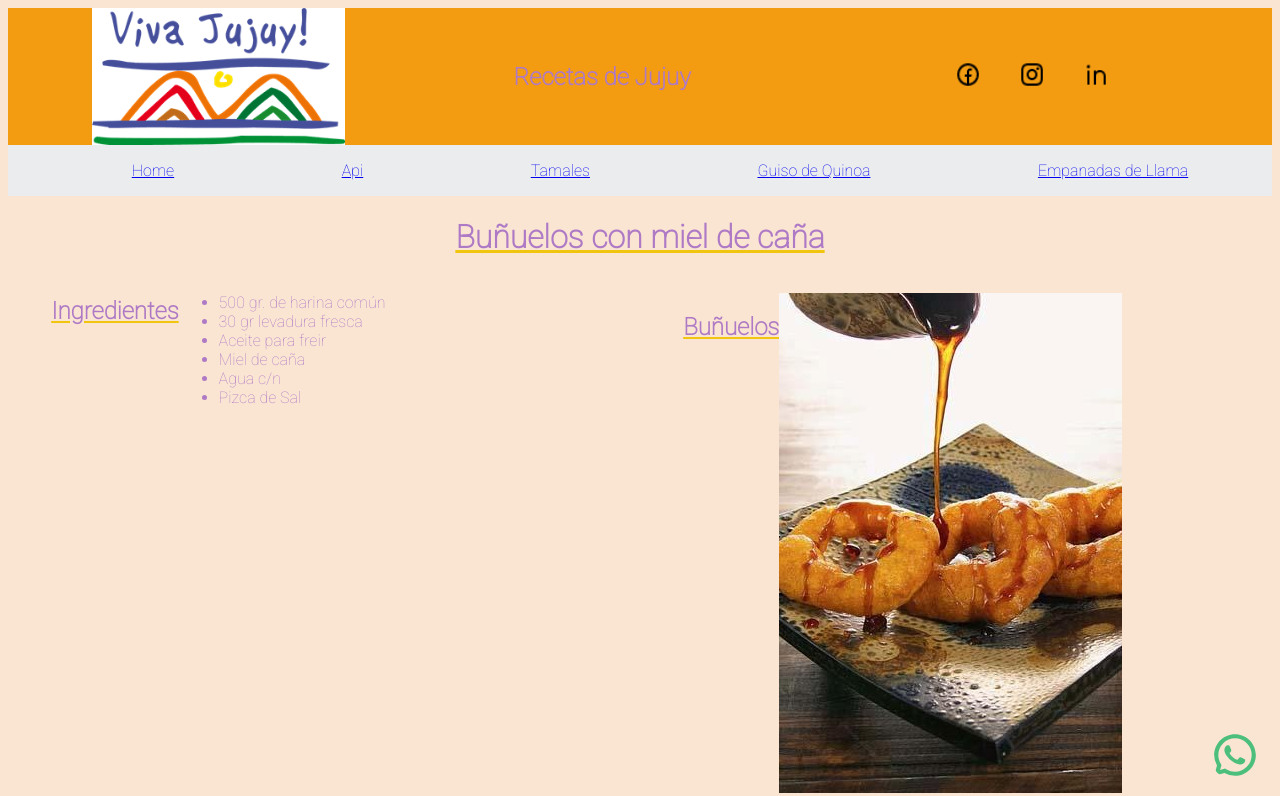
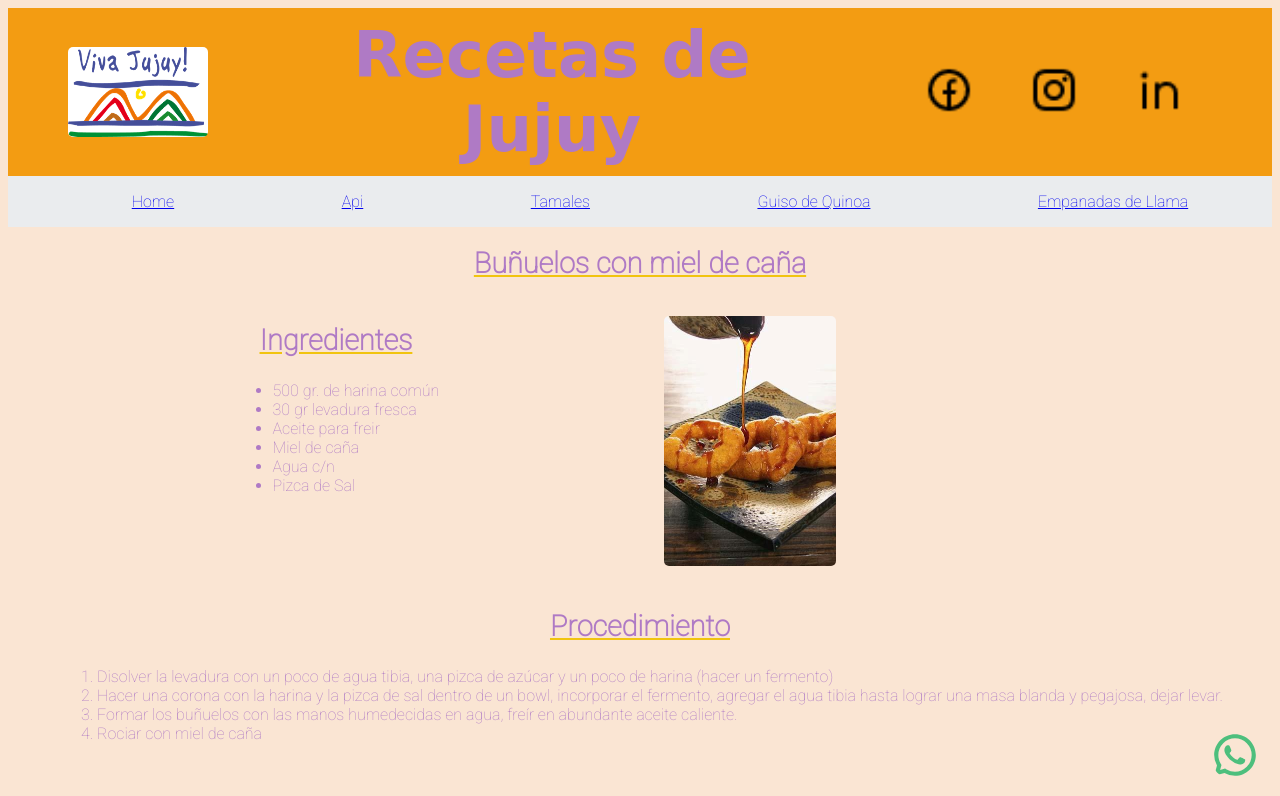
Before and after one commit to AnahiCampos19/proyecto1, a plain HTML site: page index.html in a window 1280 px wide. Shown: the top 796 px of the page. Drawn offline with Linux system fonts and the light colour scheme.

Commit message:
Add files via upload

```diff
--- a/css/main.css
+++ b/css/main.css
@@ -5,26 +5,59 @@
 body{
     background-color:#FAE5D3 ;
     color: #AF7AC5 ;
-    text-align: center;
     font-family: 'Roboto', sans-serif;
 }
+header{
+    display: flex;
+    flex-wrap: wrap;
+    width: 100%;
+    justify-content: space-around;
+    align-items: center;
+    background-color: #F39C12;
+    min-height: 15vh;
+}
+.logo{
+    width: 140px;
+    height: 90px;
+    margin: 10px;
+}
+.encabezado2{
+    width: 35vw;
+    text-align: center;
+    font-family: cursive;
+    font-size: 4em;
+    margin: 10px;
+}
+
+.container{
+    display: flex;
+    width: 25% ;
+    justify-content: space-around;
+    margin: 10px;
+}
+.redes{
+    width: 50px;
+    height: 50px;
+    margin: 5px;
+}
+
+
 h2{
-    font-family: "ana";
+    font-family: "ana" ;
 }
 nav{
     display: flex;
     flex-wrap: wrap;
     background-color: #EAECEE;
     width:100% ;
-
-
+    text-decoration: none;
 }
 nav ul{
     display: flex;
     flex-wrap: wrap;
     list-style: none;
     justify-content:space-around;
-    text-decoration: double;
+    text-decoration: none;
     width:100% ;
     height: 100%;
 }
@@ -32,6 +65,8 @@ nav ul{
 .titulos{
     text-decoration:underline;
     text-decoration-color:#F1C40F;
+    font-size: 1.8rem;
+    text-align: center;
 }
 
 .izquierda{
@@ -49,67 +84,30 @@ nav ul{
     right: 20px;
     border-radius: 80px;
 }
-.redes{
-    width: 110%;
-    height: 110%;
-}
-.logo{
-    width: 100%;
-    height: 100%;
-}
+
 .subtitulos{
     text-decoration:underline;
     text-decoration-color:#F1C40F;
     text-align: left;
 }
 
-.pie, .encabezado{
-    display: flex;
-    justify-content:space-around;
-    align-items: center;
-    flex-wrap:wrap ;
-    width: 100%;
-    height: 100%;
-}
-.encabezado1, .encabezado2, .encabezado3{
-    display: flex;
-    flex-wrap:wrap ;
-    align-items: center;
-    width: 20%;
-}
 
-.container{
-    display: flex;
-    flex-wrap: wrap;
-    width: 100% ;
-    height: 100%;
-}
-
-.container div{
-    display: flex;
-    justify-content:space-around;
-    align-items: center;
-    flex-wrap:wrap ;
-    padding: 10px;
-    margin: 10px;
-
-}
 
 .contenidoprincipal{
     display: flex;
     flex-wrap: wrap;
     justify-content:space-around;
-    width:100%;
-    height: 100%;
+    width: 90vw;
+    max-width: 1000px;
+    min-width: 320px;
+    margin: auto;
+}
+img{
+    width: 50%;
+    border-radius: 5px;
 }
 
-header, footer{
-    background-color: #F39C12;
-    display: flex;
-    flex-wrap: wrap;
-    width: 100% ;
-    height: 100%;
-}
+
 .procedimiento{
     display: flex;
     flex-wrap: wrap;
@@ -128,9 +126,15 @@ header, footer{
 .mapafooter{
     width: 100% ;
     height: 100%;
+    margin: 2px;
 }
-.parte1, .parte2{
+footer{
+    background-color: #F39C12;
     display: flex;
     flex-wrap: wrap;
-    width: 40%;
+    width: 100% ;
+    height: 100%;
+    justify-content: space-around;
+    align-items: center;
+    min-height: 15vh;
 }
--- a/index.html
+++ b/index.html
@@ -11,32 +11,19 @@
 </head>
 <body>
     <header>
-        <div class="encabezado">
-            <section class="encabezado1">
         <img class="logo"src="./imagenes/logo.png" alt="Jujuy">
-            </section>
-            <section class="encabezado2">
-                <h1>Recetas de Jujuy</h1>
-            </section>
-            <section class="encabezado3">
+        <h1 class="encabezado2">Recetas de Jujuy</h1>
             <div class="container">
-                    <div >
                     <a  href="https://www.facebook.com//" target="_blank">
                         <img  class="redes" src="./imagenes/facebook.png " alt="facebook">
                     </a>
-                    </div>
-                    <div >
                     <a  href="https://www.instagram.com/del_huerto_/" target="_blank">
                         <img class="redes" src="./imagenes/instagram.png " alt="instagram">
                     </a>
-                    </div>
-                    <div >
+
                     <a  href="https://www.linkedin.com/in/anahi-campos-6525aa200/" target="_blank">
                         <img class="redes" src="./imagenes/linkedin.png" alt="linkedin">
                     </a>
-                    </div>
-                </div>
-            </section>
             </div>
 
     </header>
@@ -83,7 +70,7 @@
                 </ul>
             </section>
             <figure class="parte2">
-                <h2 class="titulos">Buñuelos</h2>
+
                     <img src="./imagenes/buñuelos.jpg" alt="BuñuelosConMielDeCaña">
             </figure>
 
@@ -112,34 +99,35 @@
 
     </main>
     <footer>
-        <div class="pie">
+
             <section>
                 <iframe class="mapafooter" src="https://www.google.com/maps/embed?pb=!1m18!1m12!1m3!1d26276.670299306264!2d-58.3942979021917!3d-34.58939659962731!2m3!1f0!2f0!3f0!3m2!1i1024!2i768!4f13.1!3m3!1m2!1s0x95bccab6fb9fda31%3A0xc63b4bf37c945929!2sRetiro%2C%20CABA!5e0!3m2!1ses-419!2sar!4v1668374453410!5m2!1ses-419!2sar" width="400" height="300" style="border:0;" allowfullscreen="" loading="lazy" referrerpolicy="no-referrer-when-downgrade"></iframe>
             </section>
             <section>
                 <div class="container">
-                    <div>
+
                         <a  href="https://www.facebook.com//" target="_blank">
                             <img  class="redes" src="./imagenes/facebook.png " alt="facebook">
                         </a>
-                    </div>
-                    <div>
                         <a  href="https://www.instagram.com/del_huerto_/" target="_blank">
                             <img class="redes" src="./imagenes/instagram.png " alt="instagram">
                         </a>
-                    </div>
-                    <div>
+
                         <a  href="https://www.linkedin.com/in/anahi-campos-6525aa200/" target="_blank">
                             <img class="redes" src="./imagenes/linkedin.png" alt="linkedin">
                         </a>
-                    </div>
                 </div>
             </section>
             <section>
                 <h4>Ana Campos</h4>
                 <p>Desarrolladora FrontEnd</p>
+                <p>email: anahifcampos@gmail.com</p>
             </section>
-        </div>
+
     </footer>
+
+
+
+
 </body>
 </html>
```
Lines whose indentation alone changed are shown as unchanged.
